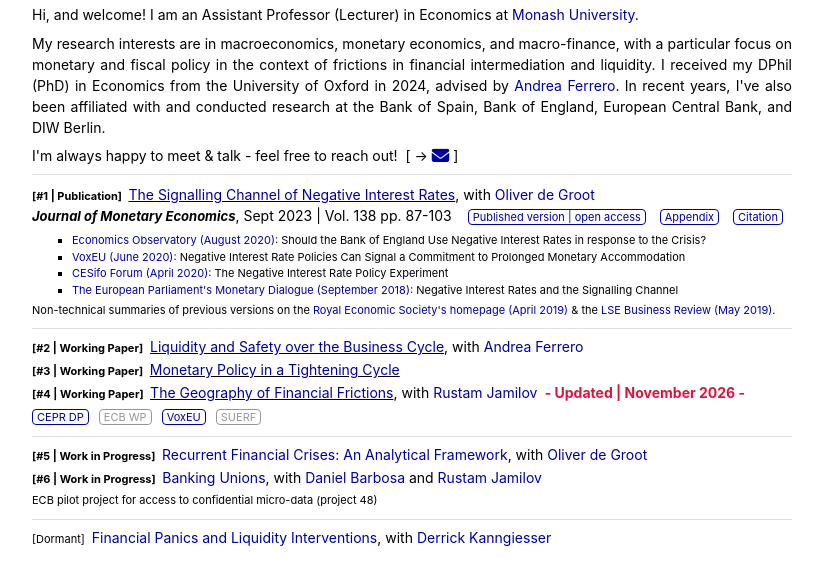
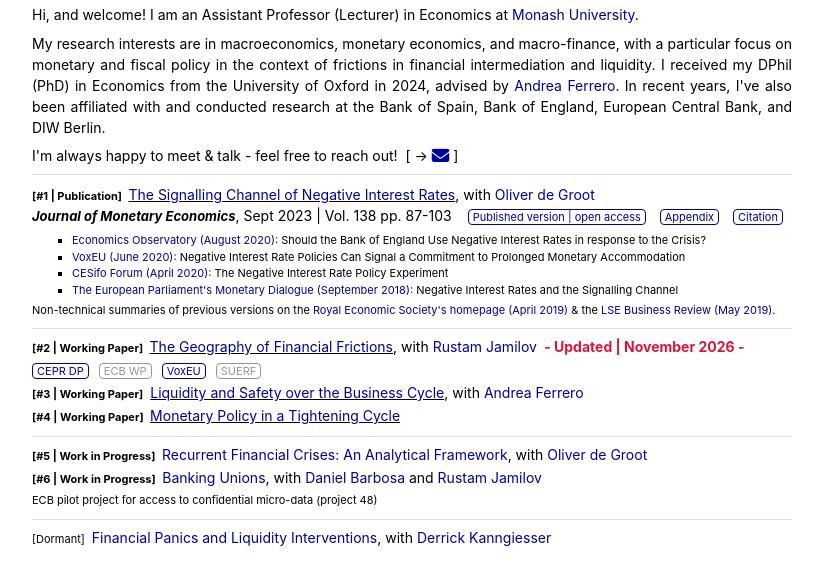
Before and after one commit to al-haas/al-haas.github.io, a plain HTML site: page index.html in a window 1280 px wide. Shown: the part 229-800 px from the top of the page, without its empty margins (228-1051 px from the left). Drawn offline with Linux system fonts and the light colour scheme.

Commit message:
Working papers: Geography first, then LASOTBC, then JMP (site + CV)
Co-Authored-By: Claude Fable 5.1 <noreply@anthropic.com>

```diff
--- a/index.html
+++ b/index.html
@@ -154,18 +154,18 @@ Non-technical summaries of previous versions on the <a href="https://res.org.uk/
 
 <!-- <h3>Working Paper</h3>  -->
 
-<div class="paper-title"><span style="font-size: 11px;"><b>[#2 | Working Paper]</b>&nbsp;</span>
+<div class="paper-title"><span style="font-size: 11px;"><b>[#2 | Working Paper]&nbsp;</b></span>
+<u><a href="files/Financial_Frictions.pdf" target="_blank">The Geography of Financial Frictions</a></u>, with <a href="https://www.rustamjamilov.com" target="_blank">Rustam Jamilov</a>
+<span style="color: rgb(220,20,60)"><b>&nbsp;- Updated | November 2026 -&nbsp;</b></span>
+<br><span style="display:inline-block; padding-top:2px;"><span style="padding-left:0px"><a style="font-size:11px" href="https://cepr.org/publications/dp21743" target="_blank"><span style="border-width:1px; border-style:solid; padding-left:4px; padding-right:4px; padding-top:0px; padding-bottom:0px; border-radius:4px; white-space:nowrap;">CEPR DP</span></a></span><span style="padding-left:10px; font-size:11px; color: rgb(150,150,150)"><span style="border-width:1px; border-style:solid; padding-left:4px; padding-right:4px; padding-top:0px; padding-bottom:0px; border-radius:4px; white-space:nowrap;">ECB WP</span></span><span style="padding-left:10px"><a style="font-size:11px" href="https://cepr.org/voxeu/columns/geography-financial-frictions" target="_blank"><span style="border-width:1px; border-style:solid; padding-left:4px; padding-right:4px; padding-top:0px; padding-bottom:0px; border-radius:4px; white-space:nowrap;">VoxEU</span></a></span><span style="padding-left:10px; font-size:11px; color: rgb(150,150,150)"><span style="border-width:1px; border-style:solid; padding-left:4px; padding-right:4px; padding-top:0px; padding-bottom:0px; border-radius:4px; white-space:nowrap;">SUERF</span></span></span></div>
+
+
+<div class="paper-title"><span style="font-size: 11px;"><b>[#3 | Working Paper]</b>&nbsp;</span>
 <u><a href="files/Ferrero_Haas_LASOTBC.pdf" target="_blank">Liquidity and Safety over the Business Cycle</a></u>, with <a href="https://sites.google.com/site/andreapferrero/" target="_blank">Andrea Ferrero</a></div>
 
 
-<div class="paper-title"><span style="font-size: 11px;"><b>[#3 | Working Paper]&nbsp;</b></span>
-<u><a href="files/Haas_JMP.pdf" target="_blank">Monetary Policy in a Tightening Cycle</a></u></div>
-
-
 <div class="paper-title"><span style="font-size: 11px;"><b>[#4 | Working Paper]&nbsp;</b></span>
-<u><a href="files/Financial_Frictions.pdf" target="_blank">The Geography of Financial Frictions</a></u>, with <a href="https://www.rustamjamilov.com" target="_blank">Rustam Jamilov</a>
-<span style="color: rgb(220,20,60)"><b>&nbsp;- Updated | November 2026 -&nbsp;</b></span>
-<br><span style="display:inline-block; padding-top:2px;"><span style="padding-left:0px"><a style="font-size:11px" href="https://cepr.org/publications/dp21743" target="_blank"><span style="border-width:1px; border-style:solid; padding-left:4px; padding-right:4px; padding-top:0px; padding-bottom:0px; border-radius:4px; white-space:nowrap;">CEPR DP</span></a></span><span style="padding-left:10px; font-size:11px; color: rgb(150,150,150)"><span style="border-width:1px; border-style:solid; padding-left:4px; padding-right:4px; padding-top:0px; padding-bottom:0px; border-radius:4px; white-space:nowrap;">ECB WP</span></span><span style="padding-left:10px"><a style="font-size:11px" href="https://cepr.org/voxeu/columns/geography-financial-frictions" target="_blank"><span style="border-width:1px; border-style:solid; padding-left:4px; padding-right:4px; padding-top:0px; padding-bottom:0px; border-radius:4px; white-space:nowrap;">VoxEU</span></a></span><span style="padding-left:10px; font-size:11px; color: rgb(150,150,150)"><span style="border-width:1px; border-style:solid; padding-left:4px; padding-right:4px; padding-top:0px; padding-bottom:0px; border-radius:4px; white-space:nowrap;">SUERF</span></span></span></div><hr>
+<u><a href="files/Haas_JMP.pdf" target="_blank">Monetary Policy in a Tightening Cycle</a></u></div><hr>
 
 
 <!-- <h3>Work in Progress</h3>  -->
```
Also changed, not shown: 1 other file.
